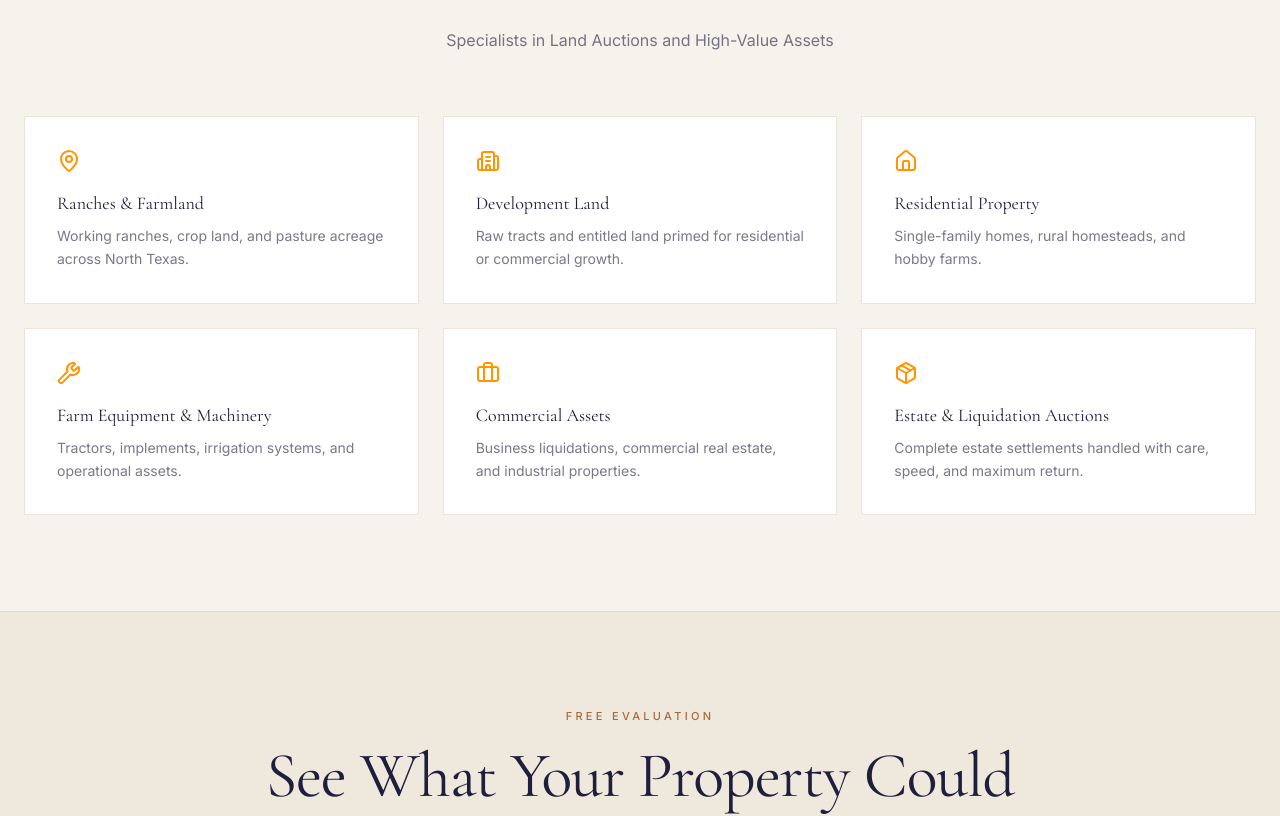
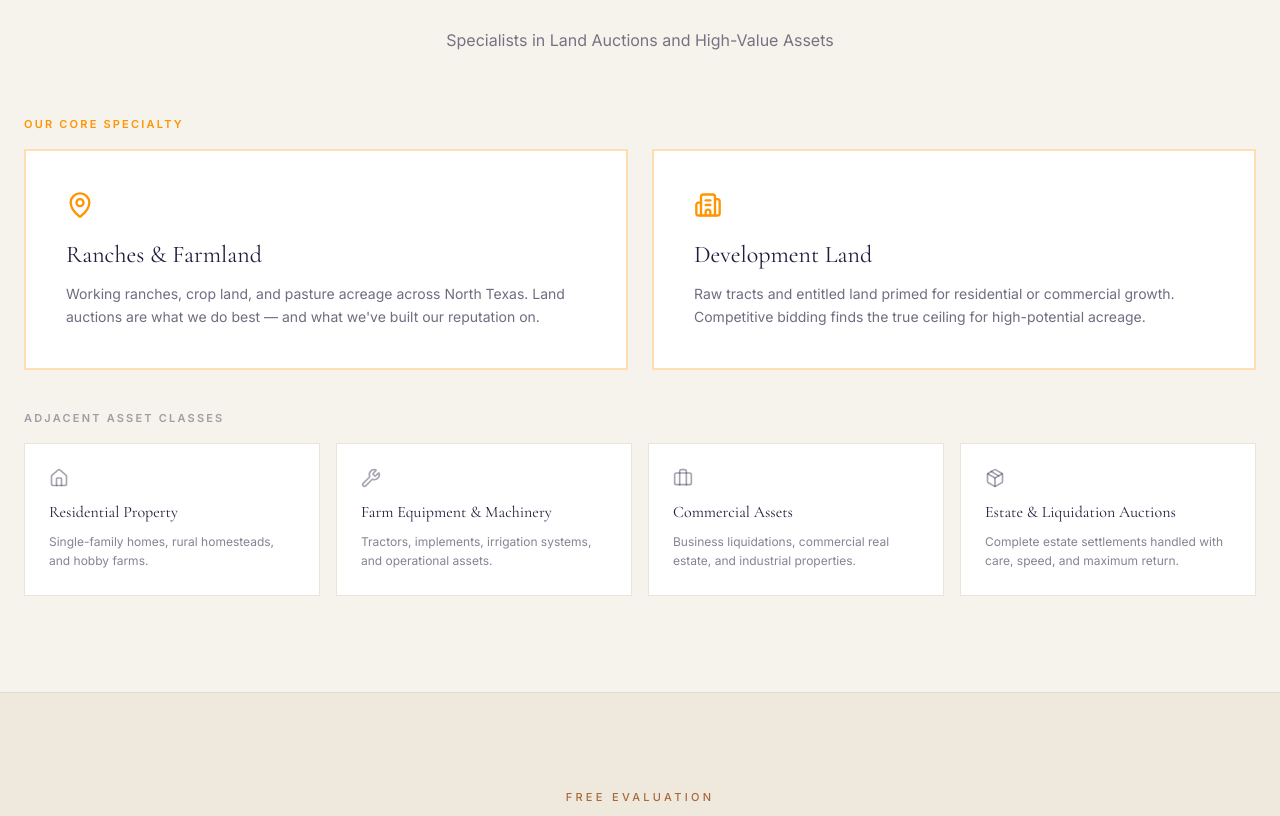
Before and after one commit to nathanlakey/landman, a Next.js app: page / in a window 1280 px wide. Shown: the part 1127-1943 px from the top of the page. Built offline with nearby package versions, Linux system fonts and the light colour scheme.

Commit message:
Land-first branding audit: positioning line, More Than Land redesign, metadata + copy updates across all pages

```diff
--- a/src/app/our-process/page.tsx
+++ b/src/app/our-process/page.tsx
@@ -4,8 +4,8 @@ import ConsultationCTA from '@/components/ConsultationCTA'
 import { ArrowRight } from 'lucide-react'
 
 export const metadata: Metadata = {
-  title: 'Our Auction Process',
-  description: 'Craig Meier\'s 4-step land auction process — from first consultation to closing day. Understand exactly what to expect, how long it takes, and what we do to maximize your outcome.',
+  title: 'Our Land Auction Process | North Texas Land Auctions',
+  description: 'Craig Meier\'s 4-step land auction process — from first consultation to closing day. Understand exactly what to expect when selling your land, farm, or ranch at auction.',
 }
 
 const steps = [
@@ -28,13 +28,12 @@ const steps = [
     title: 'Strategy, Marketing & Preparation',
     duration: 'Weeks 2–6',
     description:
-      'Once you decide to move forward, we build the campaign. This is where Craig\'s reach separates him from anyone else in the market. We develop targeted marketing to reach qualified buyers — in English and Spanish — across digital platforms, direct mail, and Craig\'s established buyer database.',
+      'Once you decide to move forward, we build the campaign. This is where Craig\'s reach separates him from anyone else in the market. We develop targeted marketing to reach qualified land buyers across digital platforms, direct mail, and Craig\'s established statewide buyer database.',
     details: [
       'Professional photography and aerial imagery (drone)',
       'Detailed property description and legal package preparation',
       'Targeted digital and print advertising campaign',
       'Direct buyer outreach via Craig\'s statewide network',
-      'Bilingual Spanish-language marketing where applicable',
       'Property information package distributed to all registered bidders',
       'On-site signage and public notice (as required)',
     ],
@@ -90,8 +89,9 @@ export default function OurProcessPage() {
             Four Steps. Complete Clarity.
           </h1>
           <p className="text-sand text-lg leading-relaxed max-w-2xl mx-auto">
-            Craig&apos;s process is built to keep you informed and in control at every stage —
-            from first conversation through final closing. No surprises. No waiting in the dark.
+            Craig&apos;s land auction process is built to keep you informed and in control
+            at every stage — from first conversation through final closing.
+            No surprises. No waiting in the dark.
           </p>
         </div>
       </section>
--- a/src/app/page.tsx
+++ b/src/app/page.tsx
@@ -20,7 +20,7 @@ const auctionAdvantages = [
   {
     icon: Users,
     title: 'Broader Buyer Pool',
-    body: 'Craig\'s bilingual reach and established network attracts qualified buyers from across Texas and beyond — buyers a local broker never reaches.',
+    body: 'Craig\'s statewide network and targeted marketing attracts qualified buyers from across Texas and beyond — buyers a local broker never reaches.',
   },
   {
     icon: Shield,
@@ -66,38 +66,7 @@ const credentials = [
   { value: '450+', label: 'Auctions Conducted Annually' },
 ]
 
-const categories = [
-  {
-    icon: MapPin,
-    title: 'Ranches & Farmland',
-    desc: 'Working ranches, crop land, and pasture acreage across North Texas.',
-  },
-  {
-    icon: Building2,
-    title: 'Development Land',
-    desc: 'Raw tracts and entitled land primed for residential or commercial growth.',
-  },
-  {
-    icon: Home,
-    title: 'Residential Property',
-    desc: 'Single-family homes, rural homesteads, and hobby farms.',
-  },
-  {
-    icon: Wrench,
-    title: 'Farm Equipment & Machinery',
-    desc: 'Tractors, implements, irrigation systems, and operational assets.',
-  },
-  {
-    icon: Briefcase,
-    title: 'Commercial Assets',
-    desc: 'Business liquidations, commercial real estate, and industrial properties.',
-  },
-  {
-    icon: Package,
-    title: 'Estate & Liquidation Auctions',
-    desc: 'Complete estate settlements handled with care, speed, and maximum return.',
-  },
-]
+
 
 // ─── Page ─────────────────────────────────────────────────────────────────────
 
@@ -119,9 +88,12 @@ export default function HomePage() {
             <p className="text-sunset text-[11px] tracking-[0.3em] uppercase font-medium mb-6">
               Land Auction Specialist
             </p>
-            <h1 className="font-serif text-display-xl text-offwhite mb-7 leading-[1.05]">
+            <h1 className="font-serif text-display-xl text-offwhite mb-5 leading-[1.05]">
               Your Land Deserves More Than a Listing.
             </h1>
+            <p className="text-sunset text-xl font-light tracking-wide mb-7">
+              Specialists in Land Auctions and High-Value Assets
+            </p>
             <p className="text-sand text-lg leading-relaxed mb-10 max-w-xl">
               Craig Meier is a World Champion Auctioneer with 25+ years of experience
               delivering maximum value for his clients. The auction process isn&apos;t just
@@ -183,12 +155,39 @@ export default function HomePage() {
               Specialists in Land Auctions and High-Value Assets
             </p>
           </div>
-          <div className="grid sm:grid-cols-2 lg:grid-cols-3 gap-6">
-            {categories.map(({ icon: Icon, title, desc }) => (
-              <div key={title} className="bg-white border border-sand/40 p-8 hover:border-sunset/40 hover:shadow-sm transition-all duration-200">
-                <Icon className="w-6 h-6 text-sunset mb-4" />
-                <h3 className="font-serif text-lg text-shadow mb-2">{title}</h3>
-                <p className="text-shadow/60 text-sm leading-relaxed">{desc}</p>
+
+          {/* Core specialty — land first, visually dominant */}
+          <div className="mb-3">
+            <p className="text-sunset text-[11px] tracking-[0.2em] uppercase font-semibold mb-4">Our Core Specialty</p>
+          </div>
+          <div className="grid sm:grid-cols-2 gap-6 mb-4">
+            <div className="bg-white border-2 border-sunset/30 p-10 hover:border-sunset/60 hover:shadow-md transition-all duration-200">
+              <MapPin className="w-7 h-7 text-sunset mb-5" />
+              <h3 className="font-serif text-2xl text-shadow mb-3">Ranches &amp; Farmland</h3>
+              <p className="text-shadow/65 text-sm leading-relaxed">Working ranches, crop land, and pasture acreage across North Texas. Land auctions are what we do best — and what we&apos;ve built our reputation on.</p>
+            </div>
+            <div className="bg-white border-2 border-sunset/30 p-10 hover:border-sunset/60 hover:shadow-md transition-all duration-200">
+              <Building2 className="w-7 h-7 text-sunset mb-5" />
+              <h3 className="font-serif text-2xl text-shadow mb-3">Development Land</h3>
+              <p className="text-shadow/65 text-sm leading-relaxed">Raw tracts and entitled land primed for residential or commercial growth. Competitive bidding finds the true ceiling for high-potential acreage.</p>
+            </div>
+          </div>
+
+          {/* Adjacent asset classes — smaller, secondary */}
+          <div className="mt-10 mb-3">
+            <p className="text-shadow/40 text-[11px] tracking-[0.2em] uppercase font-semibold mb-4">Adjacent Asset Classes</p>
+          </div>
+          <div className="grid sm:grid-cols-2 lg:grid-cols-4 gap-4">
+            {[
+              { icon: Home, title: 'Residential Property', desc: 'Single-family homes, rural homesteads, and hobby farms.' },
+              { icon: Wrench, title: 'Farm Equipment & Machinery', desc: 'Tractors, implements, irrigation systems, and operational assets.' },
+              { icon: Briefcase, title: 'Commercial Assets', desc: 'Business liquidations, commercial real estate, and industrial properties.' },
+              { icon: Package, title: 'Estate & Liquidation Auctions', desc: 'Complete estate settlements handled with care, speed, and maximum return.' },
+            ].map(({ icon: Icon, title, desc }) => (
+              <div key={title} className="bg-white border border-sand/40 p-6 hover:border-shadow/20 transition-all duration-200">
+                <Icon className="w-5 h-5 text-shadow/40 mb-3" />
+                <h3 className="font-serif text-base text-shadow mb-2">{title}</h3>
+                <p className="text-shadow/55 text-xs leading-relaxed">{desc}</p>
               </div>
             ))}
           </div>
@@ -424,10 +423,9 @@ export default function HomePage() {
                 Auctioneer and World Champion Auction Team.
               </p>
               <p className="text-shadow/70 text-base leading-relaxed mb-8">
-                With over 450 auctions annually and bilingual fluency in English and Spanish,
-                Craig&apos;s reach extends far beyond what any traditional broker can offer.
-                As Co-Owner of America&apos;s Auction Academy, he doesn&apos;t just practice
-                excellence — he teaches it.
+                With over 450 land auctions and asset sales annually, Craig&apos;s reach extends
+                far beyond what any traditional broker can offer. As Co-Owner of America&apos;s
+                Auction Academy, he doesn&apos;t just practice excellence — he teaches it.
               </p>
               <Link
                 href="/about"
--- /dev/null
+++ b/src/app/sell/layout.tsx
@@ -0,0 +1,11 @@
+import type { Metadata } from 'next'
+
+export const metadata: Metadata = {
+  title: 'Sell Your Land at Auction | North Texas Land Auctions',
+  description:
+    'Ready to sell your Texas land, farm, or ranch? Craig Meier delivers maximum value through competitive auction \u2014 faster timelines, broader buyer reach, and no lowball offers.',
+}
+
+export default function SellLayout({ children }: { children: React.ReactNode }) {
+  return children
+}
--- a/src/app/why-auction/page.tsx
+++ b/src/app/why-auction/page.tsx
@@ -4,8 +4,8 @@ import ConsultationCTA from '@/components/ConsultationCTA'
 import { ArrowRight, CheckCircle, XCircle } from 'lucide-react'
 
 export const metadata: Metadata = {
-  title: 'Why Auction Your Land',
-  description: 'Discover why the auction process consistently outperforms traditional brokerage when selling Texas land. Learn how competitive bidding, controlled timelines, and broader exposure put more money in sellers\' hands.',
+  title: 'Why Auction Your Land | North Texas Land Auctions',
+  description: 'Discover why land auction consistently outperforms traditional brokerage in North Texas. Competitive bidding, controlled timelines, and broader exposure put more money in sellers\' hands.',
 }
 
 const comparisonRows = [
@@ -56,7 +56,7 @@ const objections = [
   {
     objection: '"What if no one shows up to bid?"',
     answer:
-      'Craig\'s pre-auction marketing is robust and targeted. We don\'t open the doors and hope. Every auction includes a disciplined buyer outreach campaign — direct mail, digital marketing, Craig\'s buyer database, and bilingual Spanish-language outreach — to ensure qualified bidders are in the room.',
+      'Craig\'s pre-auction marketing is robust and targeted. We don\'t open the doors and hope. Every land auction includes a disciplined buyer outreach campaign — direct mail, digital marketing, and Craig\'s statewide buyer database — to ensure qualified bidders are in the room.',
   },
   {
     objection: '"I\'ve heard auctions are only for distressed properties."',
@@ -83,7 +83,8 @@ export default function WhyAuctionPage() {
             Why Auction Outperforms Traditional Land Sales.
           </h1>
           <p className="text-sand text-lg leading-relaxed max-w-2xl mx-auto">
-            The math, the psychology, and the market all point the same direction.
+            For land — farms, ranches, development tracts, and acreage — the math,
+            the psychology, and the market all point the same direction.
             Competitive bidding was designed to find the ceiling of value —
             not negotiate down from it.
           </p>
```
Also changed, not shown: src/app/about/page.tsx (+15 -13 lines).
